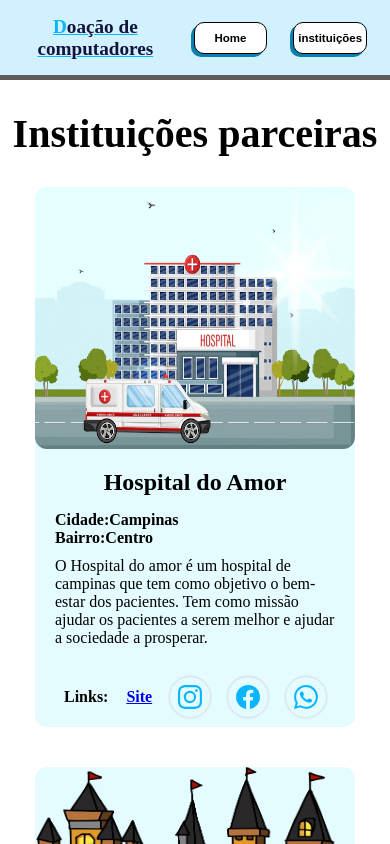
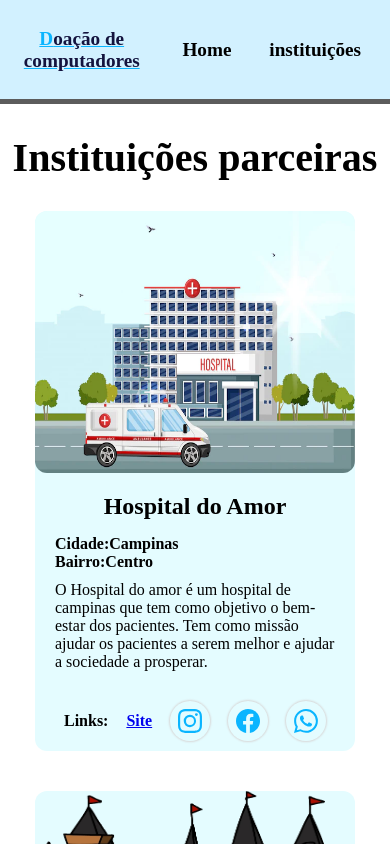
Before and after one commit to DubonP/PauloR_AppMasters, a Next.js app: page /instituicoes in a window 390 px wide. Shown: the top 844 px of the page. Built offline with nearby package versions, Linux system fonts and the light colour scheme.

Commit message:
header design e responsivo

```diff
--- a/components/Header.js
+++ b/components/Header.js
@@ -1,23 +1,29 @@
 import Link from "next/link";
 import styles from "../styles/Header.module.css";
 import instituicoes from "../pages/instituicoes.js";
+import Image from "next/image";
 
 export const Header = () => {
   return (
-    <div className={styles.All_header}>
-      <header>
-        <h1>Doação de computadores</h1>
-      </header>
+    <header className={styles.All_header}>
+      <div className={styles.header_logo}>
+        <div className={styles.header_logo_img}>
+          <Image src="/images/heart.png" layout="fill" alt="Background" />
+        </div>
+        <Link href="/">
+          <h1>Doação de computadores</h1>
+        </Link>
+      </div>
       <div className={styles.Buttons}>
         <Link href="/">
-          <button className={styles.Button}>Home</button>
+          <span className={styles.Button}>Home</span>
         </Link>
         <Link href="/instituicoes">
-          <button href="/" className={styles.Button}>
+          <span href="/" className={styles.Button}>
             instituições
-          </button>
+          </span>
         </Link>
       </div>
-    </div>
+    </header>
   );
 };
--- a/styles/Header.module.css
+++ b/styles/Header.module.css
@@ -4,7 +4,7 @@
   align-items: center;
   justify-content: space-around;
   text-align: center;
-  height: 5rem;
+  height: 6.5rem;
   background: rgb(210, 241, 255);
   border-bottom: solid 5px rgb(92, 92, 92);
   padding: 10px;
@@ -15,6 +15,7 @@
   font-weight: bold;
   color: rgb(19, 19, 62);
   text-decoration: underline rgb(10, 181, 255);
+  cursor: pointer;
 }
 
 .All_header h1::first-letter {
@@ -28,7 +29,20 @@
   border-radius: 50%;
 }
 
+.header_logo_img {
+  position: relative;
+  width: 4rem;
+  height: 4rem;
+}
+
+.header_logo {
+  display: flex;
+  flex-direction: row;
+  align-items: center;
+}
+
 .Buttons {
+  padding-left: 10px;
   display: flex;
   flex-direction: row;
   justify-content: space-around;
@@ -37,43 +51,18 @@
 }
 
 .Button {
-  font-size: 14px;
+  font-size: clamp(1.2rem, 4vw, 1.5rem);
   font-weight: bold;
-  width: 7rem;
-  height: 2.2rem;
-  border: solid 1px rgb(0, 0, 0);
-  border-radius: 10px;
-  background: rgb(255, 255, 255);
-  box-shadow: -5px 5px 0px rgb(10, 127, 177);
+  cursor: pointer;
 }
 
-.Button:active {
-  box-shadow: inset -4px 4px 0px rgb(10, 127, 177);
+.Button:hover {
+  text-decoration: underline rgb(10, 181, 255);
 }
 
-@media screen and (max-width: 670px) {
-  .Button {
-    width: 6rem;
+@media screen and (max-width: 650px) {
+  .header_logo_img {
+    width: 0;
+    height: 0;
   }
 }
-
-@media screen and (max-width: 570px) {
-  .Button {
-    width: 5rem;
-    box-shadow: -3px 3px 0px rgb(10, 127, 177);
-  }
-  .Button:active {
-    box-shadow: inset -3px 3px 0px rgb(10, 127, 177);
-  }
-}
-
-@media screen and (max-width: 410px) {
-  .Button {
-    width: 4.6rem;
-    height: 2rem;
-    font-size: 11.5px;
-  }
-  .Buttons {
-    width: 15rem;
-  }
-}
```
